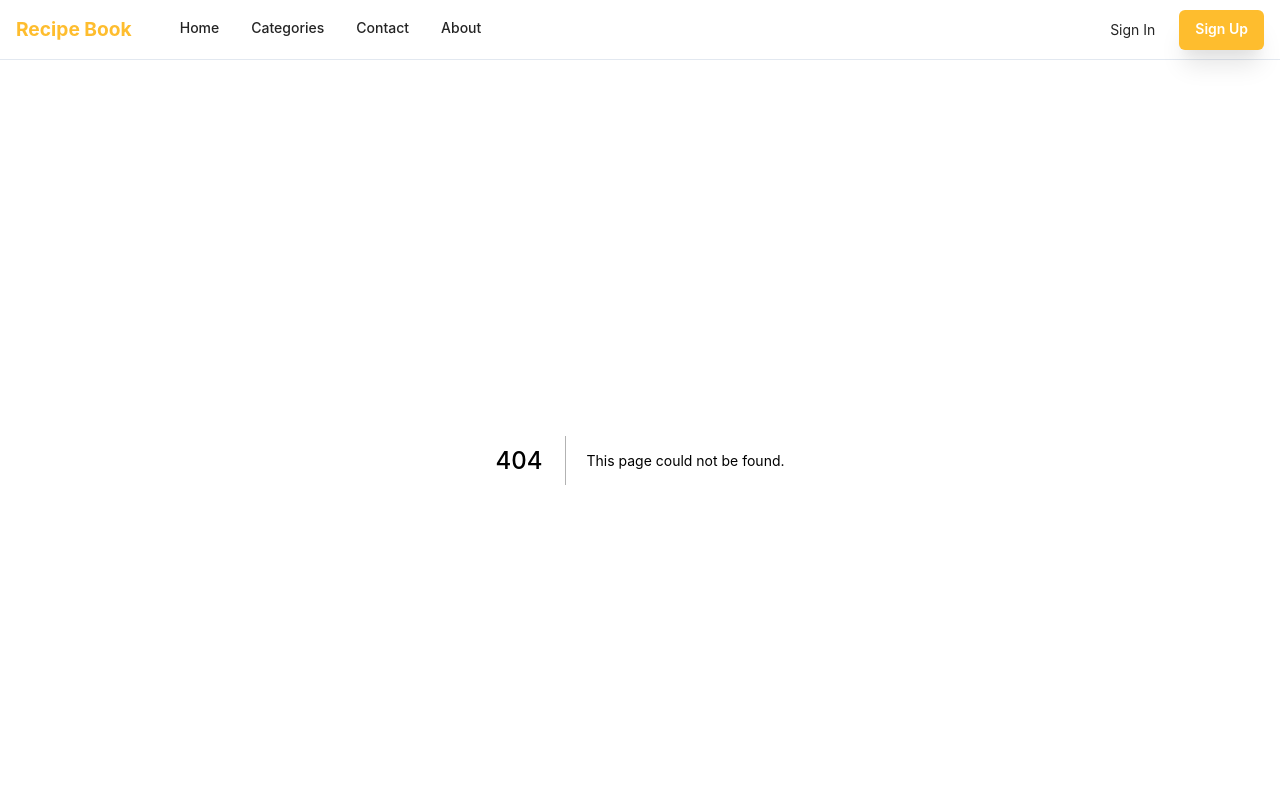
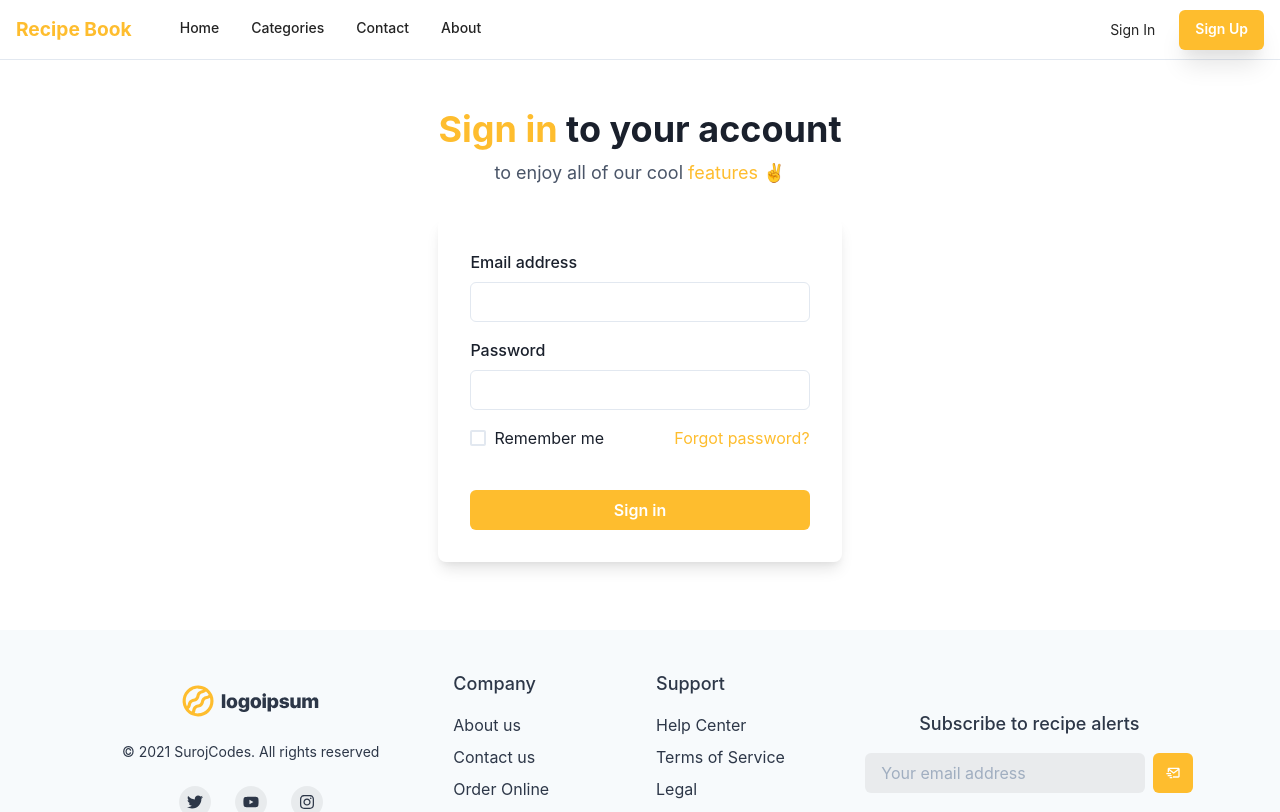
Before and after one commit to surojcodes/recipe, a Next.js app: page /login in a window 1280 px wide. Before the commit this address had no page. Shown: the top 812 px of the page. Built offline with nearby package versions, Linux system fonts and the light colour scheme.

Commit message:
Sign In page design

```diff
--- a/components/Navbar.tsx
+++ b/components/Navbar.tsx
@@ -79,7 +79,7 @@
 						fontSize={'sm'}
 						fontWeight={400}
 						variant={'link'}
-						href={'#'}
+						href={'/login'}
 						color='#242424'
 					>
 						Sign In
--- /dev/null
+++ b/pages/login.tsx
@@ -0,0 +1,71 @@
+import {
+	Flex,
+	Box,
+	FormControl,
+	FormLabel,
+	Input,
+	Checkbox,
+	Stack,
+	Link,
+	Button,
+	Heading,
+	Text,
+	useColorModeValue,
+} from '@chakra-ui/react'
+
+export default function SimpleCard() {
+	return (
+		<Flex minH={'65vh'} align={'center'} justify={'center'}>
+			<Stack spacing={8} mx={'auto'} maxW={'lg'} py={12} px={6}>
+				<Stack align={'center'}>
+					<Heading fontSize={'4xl'}>
+						{' '}
+						<Text as='span' color='#FEBD2E'>
+							Sign in
+						</Text>{' '}
+						to your account
+					</Heading>
+					<Text fontSize={'lg'} color={'gray.600'}>
+						to enjoy all of our cool <Link color={'#FEBD2E'}>features</Link> ✌️
+					</Text>
+				</Stack>
+				<Box
+					rounded={'lg'}
+					bg={useColorModeValue('white', 'gray.700')}
+					boxShadow={'lg'}
+					p={8}
+				>
+					<Stack spacing={4}>
+						<FormControl id='email'>
+							<FormLabel>Email address</FormLabel>
+							<Input type='email' />
+						</FormControl>
+						<FormControl id='password'>
+							<FormLabel>Password</FormLabel>
+							<Input type='password' />
+						</FormControl>
+						<Stack spacing={10}>
+							<Stack
+								direction={{ base: 'column', sm: 'row' }}
+								align={'start'}
+								justify={'space-between'}
+							>
+								<Checkbox>Remember me</Checkbox>
+								<Link color={'#FEBD2E'}>Forgot password?</Link>
+							</Stack>
+							<Button
+								bg={'#FEBD2E'}
+								color={'white'}
+								_hover={{
+									bg: '#f1a401',
+								}}
+							>
+								Sign in
+							</Button>
+						</Stack>
+					</Stack>
+				</Box>
+			</Stack>
+		</Flex>
+	)
+}
```
